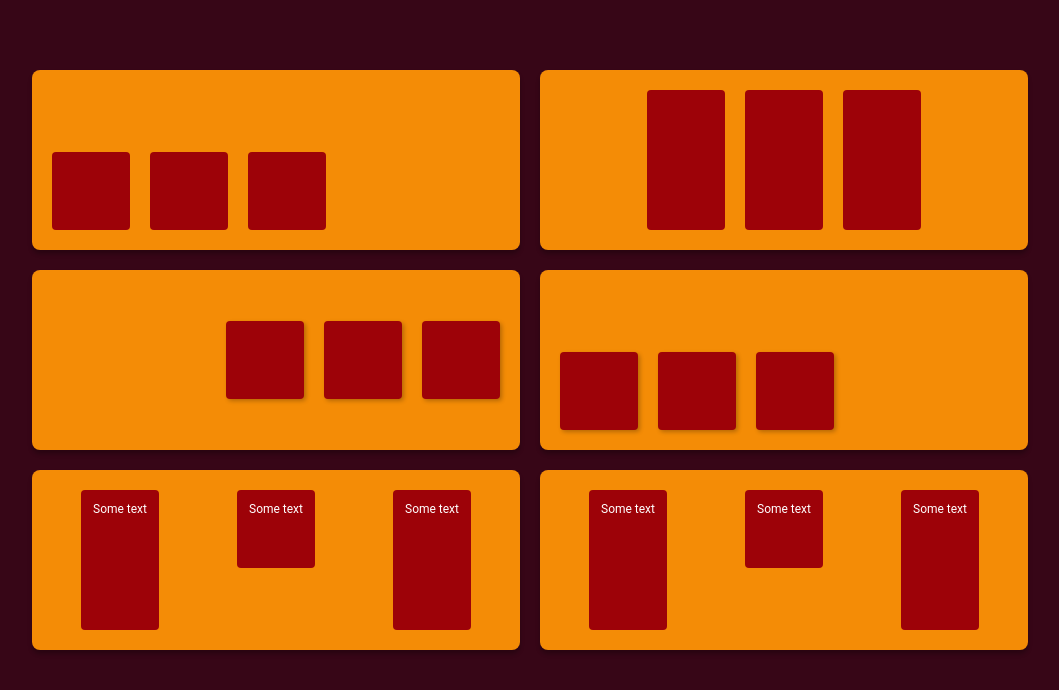
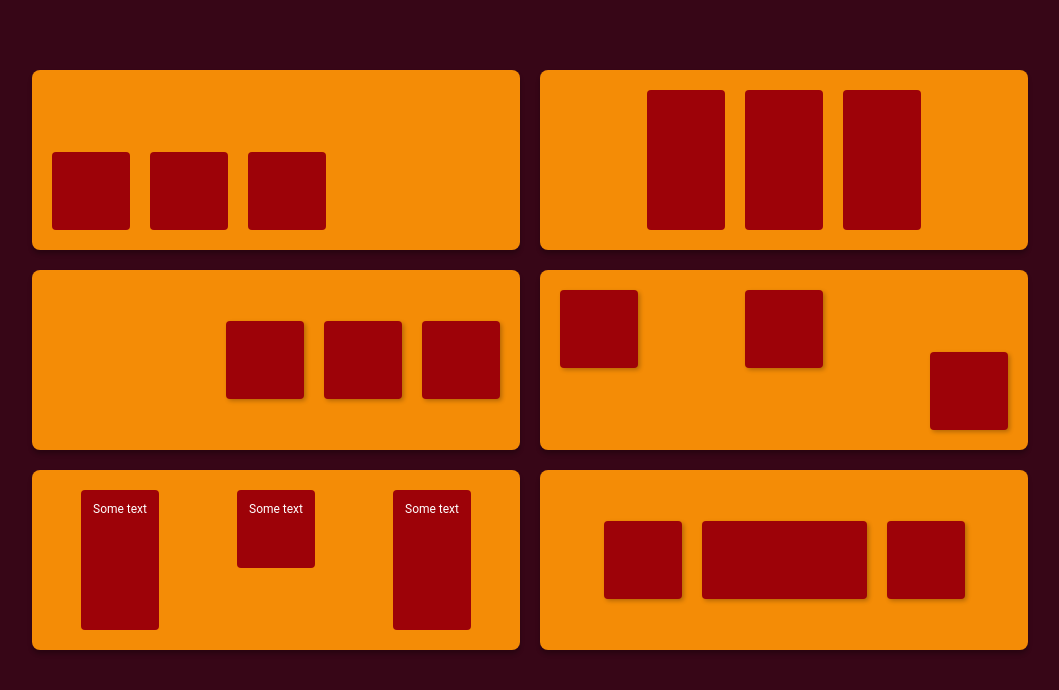
Before and after one commit to henriknestor/flexbox-test, a plain HTML site: page index.html in a window 1280 px wide. Shown: the whole page, without its empty margins (110-1169 px from the left). Drawn offline with Linux system fonts and the light colour scheme.

Commit message:
finishing first draft

```diff
--- a/index.html
+++ b/index.html
@@ -37,15 +37,15 @@
                 </div>
 
                 <div class="container_mid-right">
-                    <div class="card-shadow-up"></div>
-                    <div class="card-shadow-up"></div>
+                    <div class="card-shadow"></div>
+                    <div class="card-shadow"></div>
                     <div class="card-shadow-down"></div>
                 </div>
 
-                <div class="container_bottom-left">
-                    <div class="card-tall"><p>Some text</p></div>
-                    <div class="card"><p>Some text</p></div>
-                    <div class="card-tall"><p>Some text</p></div>
+                <div class="container_bottom-right">
+                    <div class="card-shadow"></div>
+                    <div class="card-shadow-stretch"></div>
+                    <div class="card-shadow"></div>
                 </div>
         </section>
 
--- a/styles/index.css
+++ b/styles/index.css
@@ -128,18 +128,8 @@ p {
     padding: 10px;
     margin-top: 20px;
     margin-bottom: 20px;
-    align-items: end;
-}
-
-.card-shadow-up {
-    display: flex;
-    width: 78px;
-    height: 78px;
-    flex-shrink: 0;
-    border-radius: 4px;
-    background: #9D0208;
-    margin: 10px;
-    box-shadow: 2px 2px 4px 0px rgba(0, 0, 0, 0.25);
+    align-items: start;
+    justify-content: space-between;
 }
 
 .card-shadow-down {
@@ -151,4 +141,32 @@ p {
     background: #9D0208;
     margin: 10px;
     box-shadow: 2px 2px 4px 0px rgba(0, 0, 0, 0.25);
+    align-self: flex-end;
 }
+
+.container_bottom-right {
+    display: flex;
+    width: 468px;
+    height: 160px;
+    flex-shrink: 0;
+    border-radius: 8px;
+    background: #F48C06;
+    box-shadow: 0px 4px 4px 0px rgba(0, 0, 0, 0.25);
+    padding: 10px;
+    margin-top: 20px;
+    margin-bottom: 20px;
+    align-items: center;
+    justify-content: center;
+}
+
+.card-shadow-stretch {
+    display: flex;
+    width: 78px;
+    height: 78px;
+    flex-shrink: 0;
+    border-radius: 4px;
+    background: #9D0208;
+    margin: 10px;
+    box-shadow: 2px 2px 4px 0px rgba(0, 0, 0, 0.25);
+    flex-grow: 0.5;
+}
```
